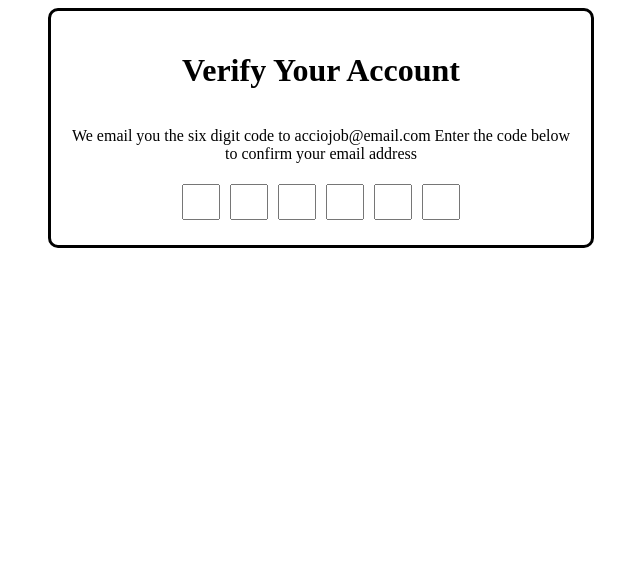
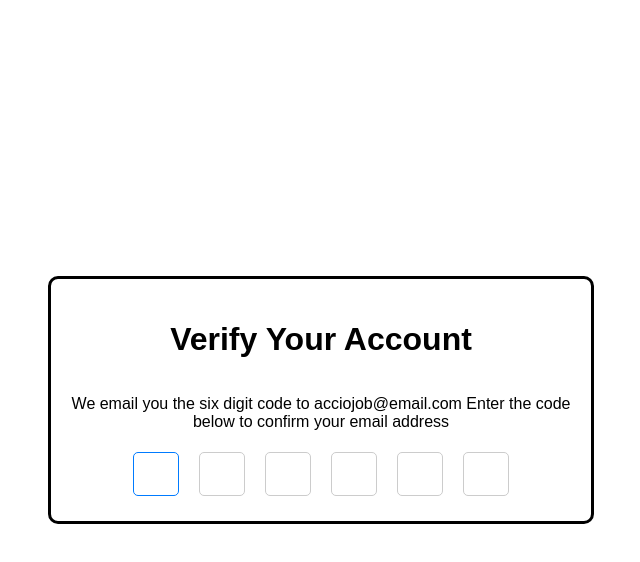
Before and after one commit to acciojob/OTP-Jef-king, a website: page main.html in a window 1280 px wide. Shown: the whole page, without its empty margins (319-959 px from the left). Drawn offline with Linux system fonts and the light colour scheme.

Commit message:
created a submission

```diff
--- a/main.html
+++ b/main.html
@@ -11,14 +11,14 @@
 	<div>
 		<h1 id='verification_heading'>Verify Your Account</h1>
 		<p id='verification_subtext'>We email you the six digit code to acciojob@email.com Enter the code below to confirm your email address</p>
-		<span class='code-container'>
-			<input class='code' type="number" max='1'>
-			<input class='code' type="number" max='1'>
-			<input class='code' type="number" max='1'>
-			<input class='code' type="number" max='1'>
-			<input class='code' type="number" max='1'>
-			<input class='code' type="number" max='1'>
-		</span>
+		<span class="code-container">
+            <input class="code" type="text" maxlength="1" autofocus>
+            <input class="code" type="text" maxlength="1">
+            <input class="code" type="text" maxlength="1">
+            <input class="code" type="text" maxlength="1">
+            <input class="code" type="text" maxlength="1">
+            <input class="code" type="text" maxlength="1">
+        </span>
 	</div>
     <script type="text/javascript" src="./script.js">
 </script>
--- a/styles.css
+++ b/styles.css
@@ -16,8 +16,37 @@ input{
 	width:30px;
 	height:30px;
 	margin:5px;
+	justify-content:center;
+	text-align:center;
 }
 span{
 	display:flex;
 	justify-content:center;
 }
+body {
+            font-family: Arial, sans-serif;
+            display: flex;
+            justify-content: center;
+            align-items: center;
+            height: 100vh;
+            margin: 0;
+        }
+
+        .code-container {
+            display: flex;
+            gap: 10px;
+        }
+
+        .code {
+            width: 40px;
+            height: 40px;
+            font-size: 18px;
+            text-align: center;
+            border: 1px solid #ccc;
+            border-radius: 5px;
+            outline: none;
+        }
+
+        .code:focus {
+            border-color: #007bff;
+        }
```
